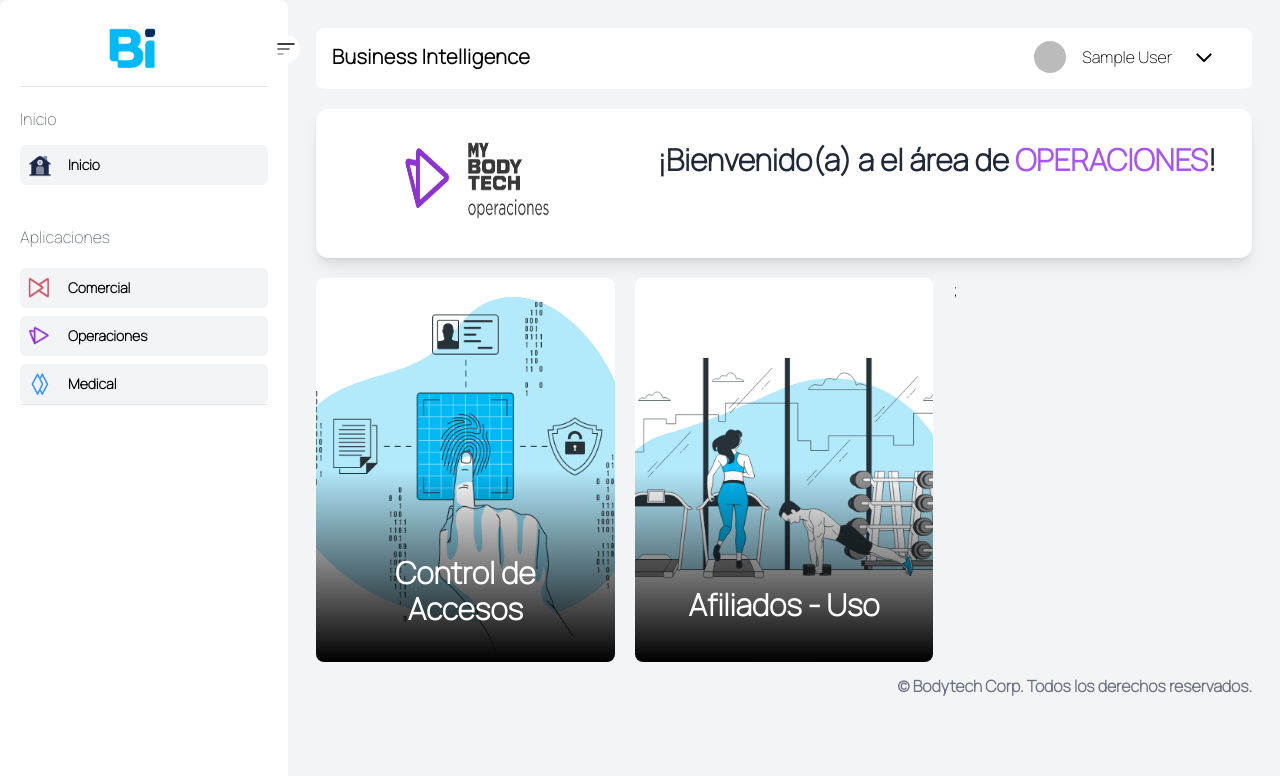
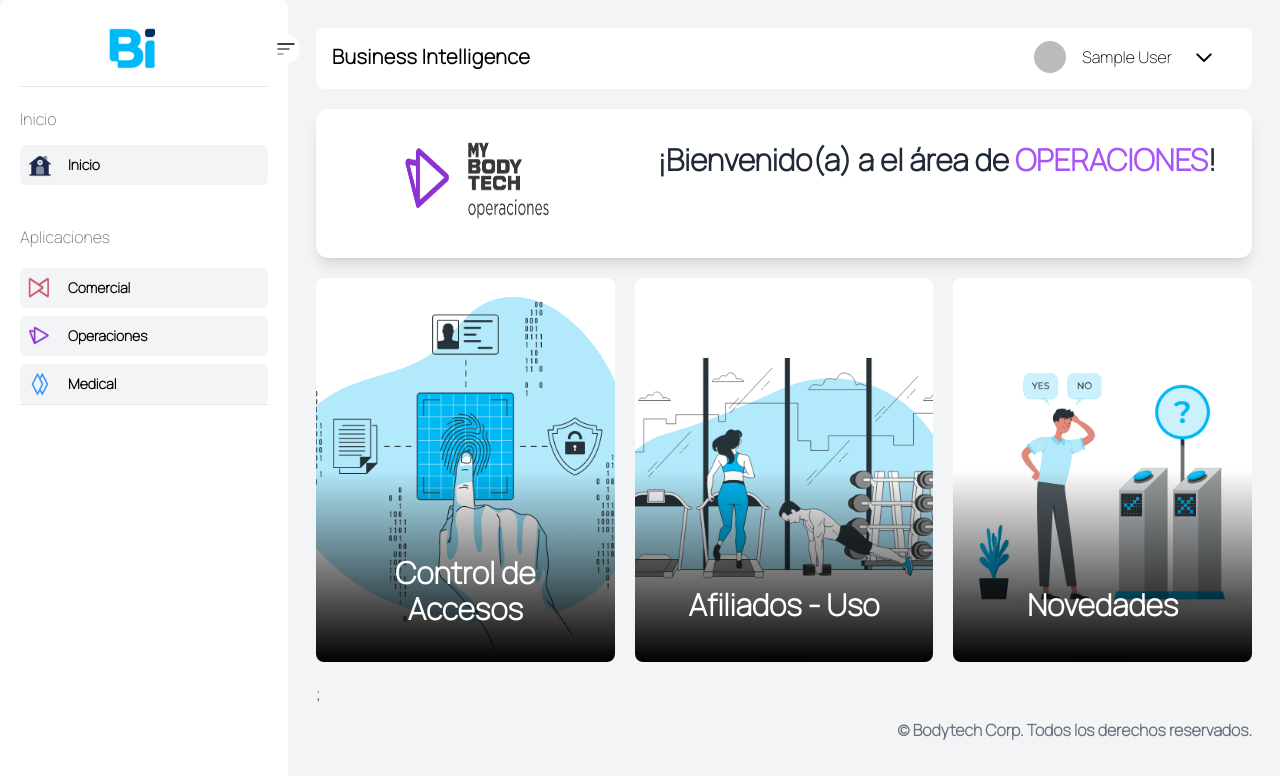
Before and after one commit to jefry-MYBT/quicksight-portal-mybt, a Next.js app: page /operaciones in a window 1280 px wide. Shown: the top 776 px of the page. Built offline with nearby package versions, Linux system fonts and the light colour scheme; no server answers; sample sign-in values are in the browser's storage; what tailwindcss-animated would draw is missing.

Commit message:
feat: panel de novedades

```diff
--- a/pages/operaciones.jsx
+++ b/pages/operaciones.jsx
@@ -23,6 +23,12 @@ export default function Medical({ session }) {
       img:"/gif/operaciones/afiliados.gif",
       description:"Afiliados - Quicksight",
       href: "https://us-east-1.quicksight.aws.amazon.com/sn/accounts/111141462942/dashboards/31802f4d-65f5-43e5-8ec9-55a68a34ab3d?directory_alias=bodytechteam"
+    },
+    {
+      title:"Novedades",
+      img:"/gif/operaciones/novedades.gif",
+      description:"Novedades - Quicksight",
+      href: "https://us-east-1.quicksight.aws.amazon.com/sn/accounts/111141462942/dashboards/b624b4cf-132f-415d-ad72-64bbc3a28297?directory_alias=bodytechteam"
     }
   ]
   return (
```
Also changed, not shown: components/Header.jsx (+2 -2 lines), public/gif/operaciones/novedades.gif (added).
